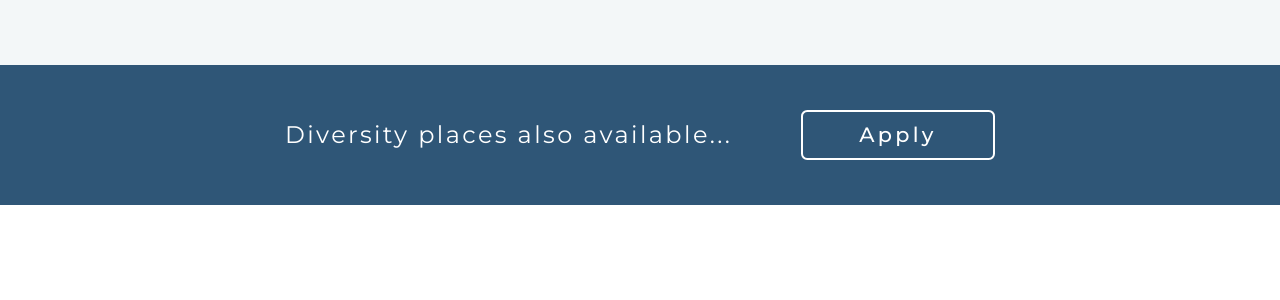
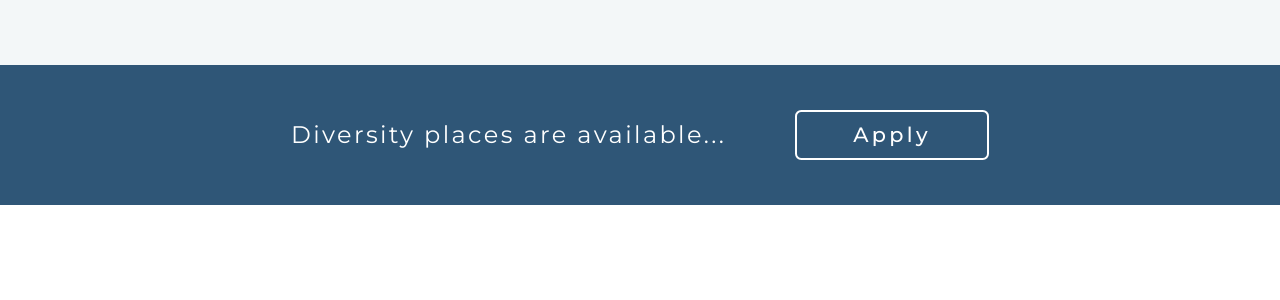
Before and after one commit to esl/virtual-elixirconf-eu-jekyll, a Jekyll site: the page built from index.html, in a window 1280 px wide and 900 px high, scrolled down 3410 px. Shown: the part 140-440 px from the top of the window. Built offline with Jekyll 4.4.1, drawn with Linux system fonts in a browser that asks for light colours; some web fonts are replaced.

Commit message:
Update banner-2.html
swap form links

```diff
--- a/_includes/banner-2.html
+++ b/_includes/banner-2.html
@@ -1,6 +1,6 @@
 <div class="banner-2" id="diversity">
     <h3 class="text">
-        Diversity places also available...
+        Diversity places are available...
     </h3>
-    <a class="page-scroll btn-outline btn-blue ml-1" href="https://docs.google.com/forms/d/e/1FAIpQLSd87cnlT6rSXkewkfLWWYvgGbDEwQ81L0pvu5AbNDjXnF7HCw/viewform">Apply</a>
+    <a class="page-scroll btn-outline btn-blue ml-1" href="https://docs.google.com/forms/d/e/1FAIpQLSfQEeXhMmlqsnxcSUYWWTL9Nd6ZBA1VOJtZzX9zZ6BQKvbpEA/viewform">Apply</a>
 </div>
```
